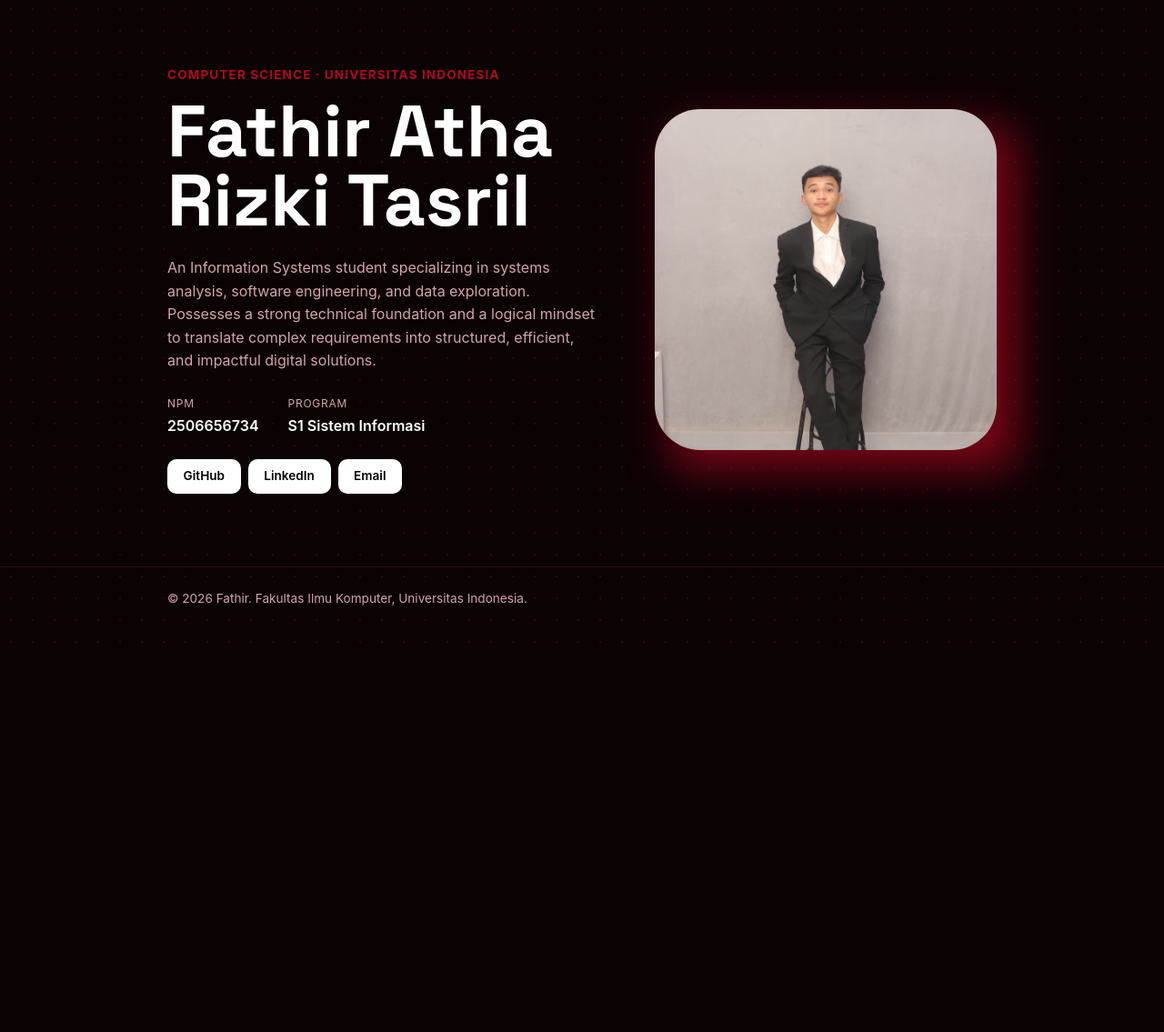
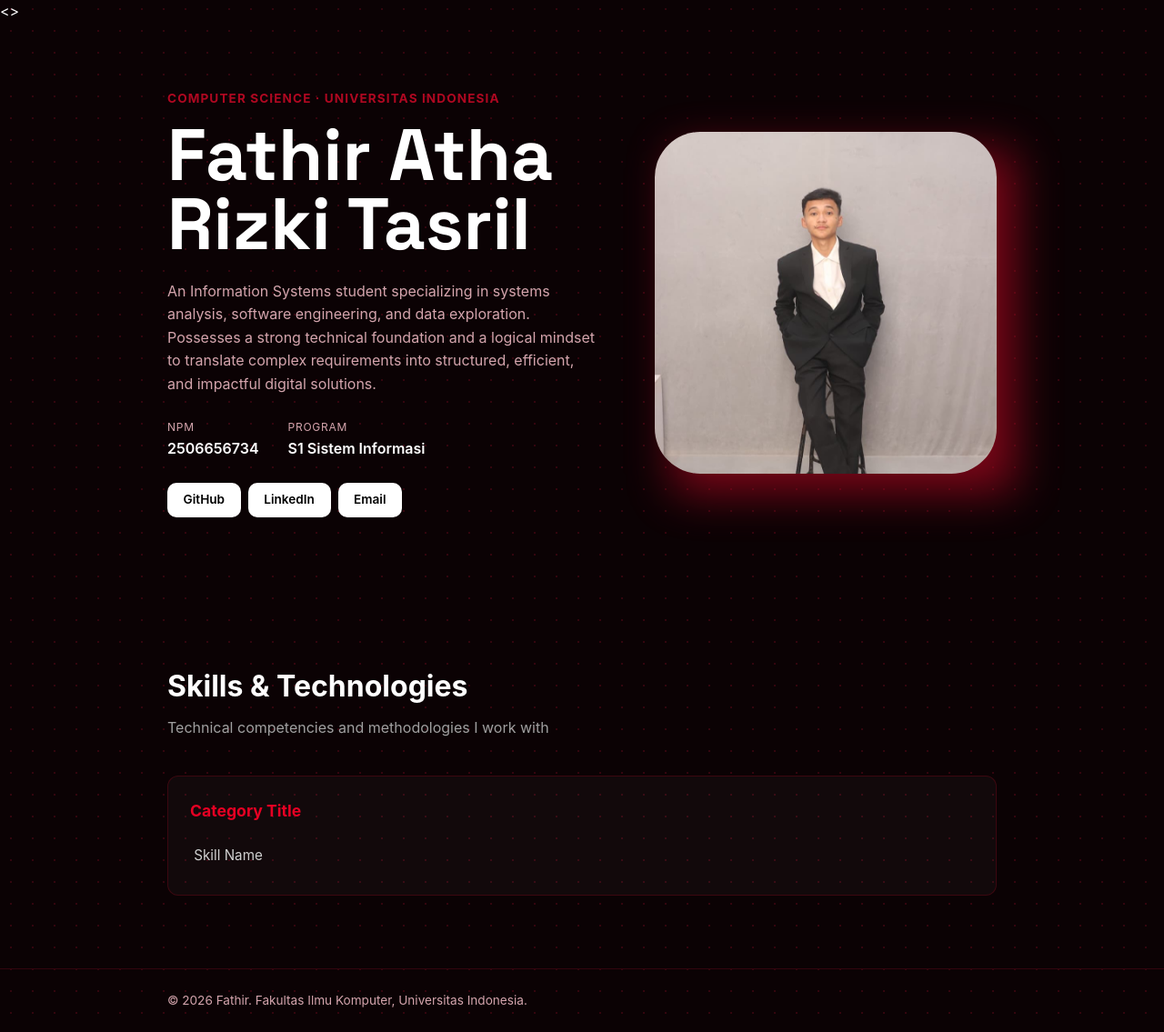
Before and after one commit to Fathir-athaa/myportofolio, a Django app: page / in a window 1280 px wide. Shown: the part 74-1209 px from the top of the page at 91% size. Before the commit the page ends 781 px from the top, so only its background shows below. Run offline with Django 5.2, Linux system fonts and the light colour scheme.

Commit message:
feat(skills): add initial html skeleton for skills section

```diff
--- a/static/css/style.css
+++ b/static/css/style.css
@@ -2,6 +2,71 @@
   margin: 0;
   padding: 0;
   box-sizing: border-box;
+}
+/* Smooth Scroll Effect untuk Seluruh Halaman */
+html {
+  scroll-behavior: smooth;
+}
+
+/* Seksi Skills */
+.skills-section {
+  padding: 5rem 0;
+}
+
+.section-title {
+  font-size: 2rem;
+  color: #ffffff;
+  margin-bottom: 0.5rem;
+}
+
+.section-subtitle {
+  color: #a0a0a0;
+  margin-bottom: 2.5rem;
+}
+
+/* Grid Tata Letak Kartu Skills */
+.skills-grid {
+  display: grid;
+  grid-template-columns: repeat(auto-fit, minmax(220px, 1fr));
+  gap: 1.5rem;
+}
+
+/* Kartu Skill Tema Dark Crimson */
+.skill-card {
+  background-color: rgba(255, 255, 255, 0.03);
+  border: 1px solid rgba(230, 0, 35, 0.2);
+  border-radius: 12px;
+  padding: 1.5rem;
+  transition: all 0.3s ease;
+}
+
+.skill-card:hover {
+  border-color: rgba(230, 0, 35, 0.6);
+  box-shadow: 0 0 20px rgba(230, 0, 35, 0.25);
+  transform: translateY(-4px);
+}
+
+.skill-card h3 {
+  font-size: 1.1rem;
+  color: #e60023;
+  margin-bottom: 1rem;
+}
+
+.skill-list {
+  list-style: none;
+  padding: 0;
+  margin: 0;
+}
+
+.skill-list li {
+  color: #d0d0d0;
+  padding: 0.4rem 0;
+  font-size: 0.95rem;
+  border-bottom: 1px solid rgba(255, 255, 255, 0.05);
+}
+
+.skill-list li:last-child {
+  border-bottom: none;
 }
 
 :root {
--- a/templates/index.html
+++ b/templates/index.html
@@ -19,7 +19,7 @@
         </div>
     </header>
 
-    <main>
+    <>
         <section class="hero" id="profile">
             <div class="container hero-grid">
                 <div class="hero-identity">
@@ -32,7 +32,7 @@
                 </div>
                 <div class="hero-details">
                     <p class="bio">An Information Systems student specializing in systems analysis, software engineering, and data exploration. Possesses a strong technical foundation and a logical mindset to translate complex requirements into structured, efficient, and impactful digital solutions.</p>
-                    <dl class="meta-list">
+                    <dl class = "meta-list">
                         <div class="meta-row">
                             <dt>NPM</dt>
                             <dd>2506656734</dd>
@@ -50,6 +50,31 @@
                 </div>
             </div>
         </section>
+
+        <section class="skills-section" id="skills">
+            <div class="container">
+                <!-- Header Section -->
+                <div class="skills-header">
+                    <h2 class="section-title">Skills & Technologies</h2>
+                    <p class="section-subtitle">Technical competencies and methodologies I work with</p>
+                </div>
+
+                <!-- Grid Container -->
+                <div class="skills-grid">
+
+                    <!-- Skill Card Template -->
+                    <div class="skill-card">
+                        <h3>Category Title</h3>
+                        <ul class="skill-list">
+                            <li>
+                                <img src="" alt="" class="skill-icon">
+                                <span>Skill Name</span>
+                            </li>
+                        </ul>
+                    </div>
+                </div>
+            </div>
+        </section>
     </main>
 
     <footer class="site-footer">
```
